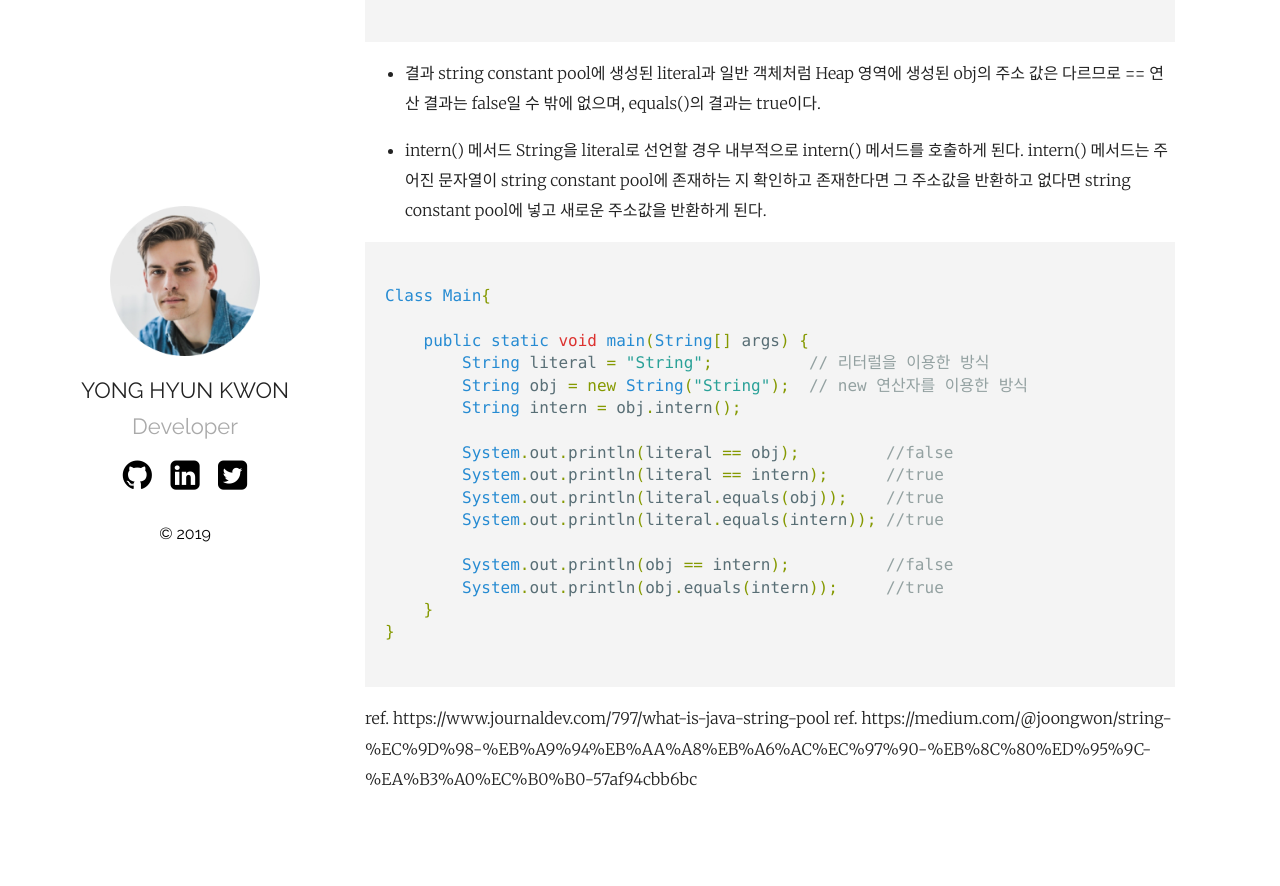
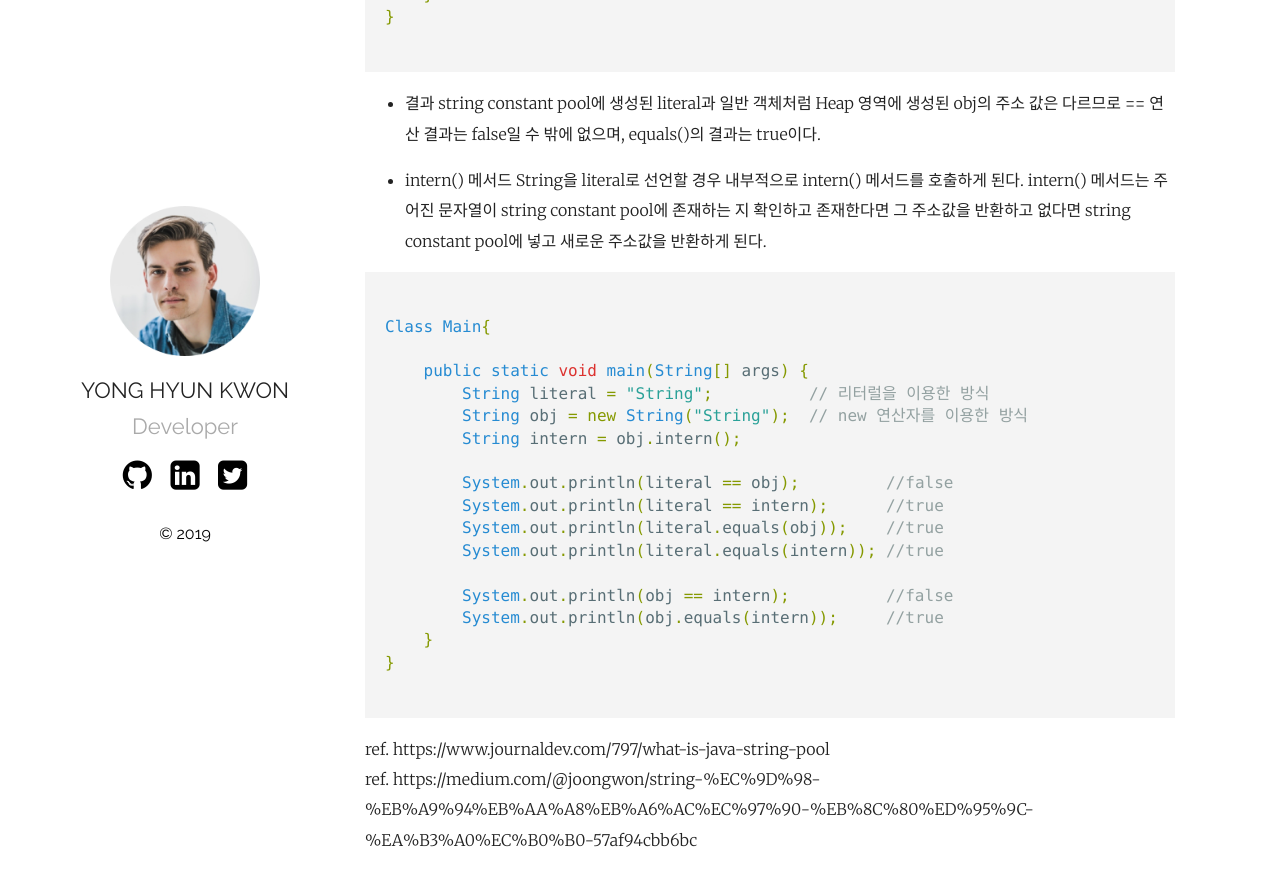
Before and after one commit to jayyhkwon/jayyhkwon.github.io_deprecated, a Jekyll site: the page built from _posts/2019-10-14-JAVA 03 - 자바 기본(2).markdown, in a window 1280 px wide and 900 px high, scrolled down 2432 px. Shown: the top 886 px of the window. Built offline with Jekyll 4.4.1, drawn with Linux system fonts in a browser that asks for light colours; before the commit the page ends 3271 px from its top, so only the background shows below that; some of the changed text lies outside the part shown.

Commit message:
10/15 자바기본(2) <br> 추가

````diff
--- a/_posts/2019-10-14-JAVA 03 - 자바 기본(2).markdown
+++ b/_posts/2019-10-14-JAVA 03 - 자바 기본(2).markdown
@@ -70,7 +70,7 @@ Class Person{
 
 String 객체를 생성하는 방법은 2가지가 있다.
 
-  1) 리터럴을 이용하는 방식.
+  1) 리터럴을 이용하는 방식.<br>
   2) new 연산자를 이용하는 방식.
 
 두 가지 방법의 차이는 무엇일까?
@@ -132,5 +132,5 @@ Class Main{
 
 ```
 
-ref. https://www.journaldev.com/797/what-is-java-string-pool
+ref. https://www.journaldev.com/797/what-is-java-string-pool<br>
 ref. https://medium.com/@joongwon/string-%EC%9D%98-%EB%A9%94%EB%AA%A8%EB%A6%AC%EC%97%90-%EB%8C%80%ED%95%9C-%EA%B3%A0%EC%B0%B0-57af94cbb6bc
````
